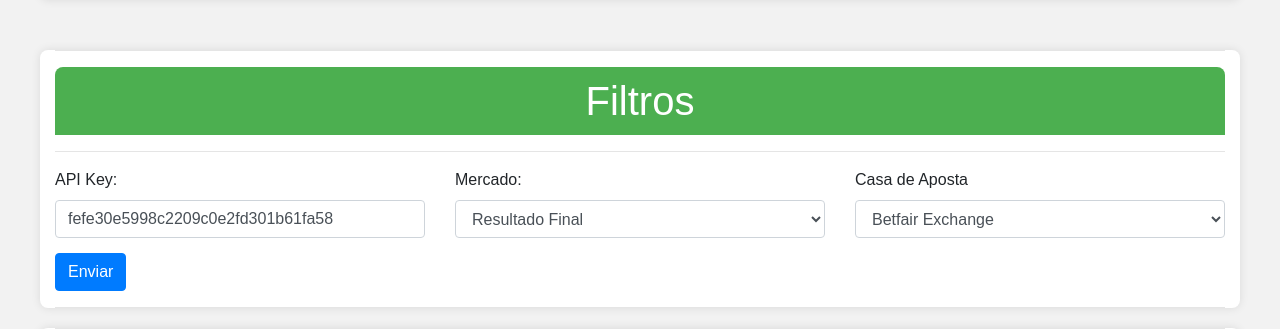
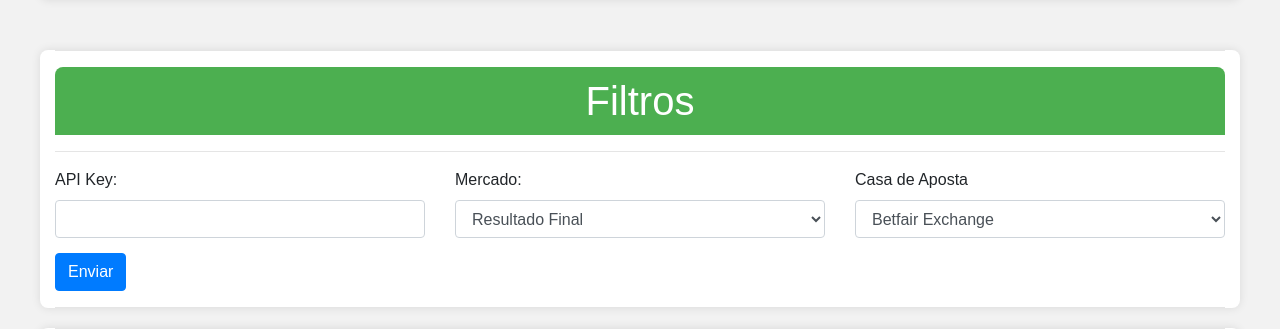
Before and after one commit to valdimirbarrosti/alertabet, a PHP site: page /jogos in a window 1280 px wide. Shown: the part 116-445 px from the top of the page. Run offline with PHP 8.4, Linux system fonts and the light colour scheme; data that the repository does not hold is empty.

```diff
--- a/app/Views/alertabet/games.php
+++ b/app/Views/alertabet/games.php
@@ -21,7 +21,7 @@
                 <div class="col-md-4">
                     <div class="form-group">
                         <label for="apiKey">API Key:</label>
-                        <input type="text" class="form-control" id="apiKey" name="apiKey" required value="fefe30e5998c2209c0e2fd301b61fa58">
+                        <input type="text" class="form-control" id="apiKey" name="apiKey" required value="">
                     </div>
                 </div>
                 <!--
```
